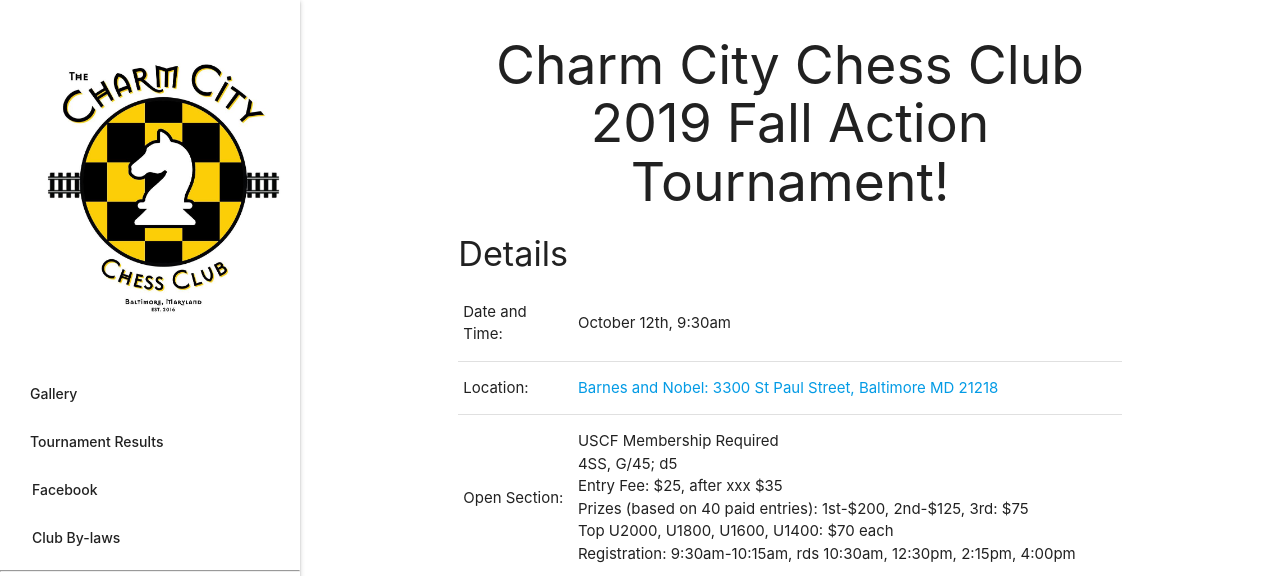
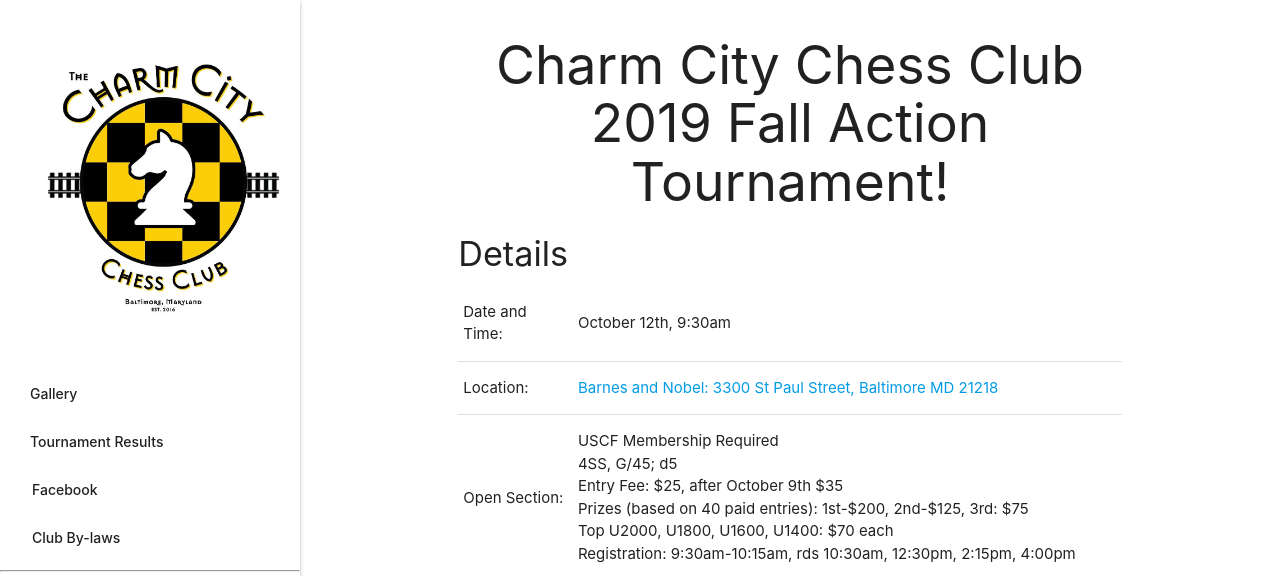
Before and after one commit to bsmiller25/charmcitychess, a Django app: page /new_tournament/ in a window 1280 px wide. Shown: the top 576 px of the page. Run offline with Django 3.2, Linux system fonts and the light colour scheme.

Commit message:
add date prices increase

```diff
--- a/ccc/templates/ccc/new_tournament.html
+++ b/ccc/templates/ccc/new_tournament.html
@@ -25,7 +25,7 @@
 			<td>Open Section:</td>
 			<td>USCF Membership Required<br>
 			    4SS, G/45; d5<br>
-			    Entry Fee: $25, after xxx $35<br>
+			    Entry Fee: $25, after October 9th $35<br>
 			    Prizes (based on 40 paid entries): 1st-$200, 2nd-$125, 3rd: $75<br>
 			    Top U2000, U1800, U1600, U1400: $70 each<br>
 			    Registration: 9:30am-10:15am, rds 10:30am, 12:30pm, 2:15pm, 4:00pm
@@ -35,7 +35,7 @@
 			<td>U1200 Section:</td>
 			<td>USCF Membership Required<br>
 			    5SS, G/30; d5<br>
-			    Entry Fee: $15, after xxx $20<br>
+			    Entry Fee: $15, after October 9th $20<br>
 			    Trophies: 1st, 2nd, 3rd<br>
 			    Additional 1 year membership to USCF for players scoring 3.5 or better<br>
 			    Registration: 9:30am-10:15am, rds-10:30am, 12:15pm, 1:30pm, 2:45pm, 4:00pm
```
